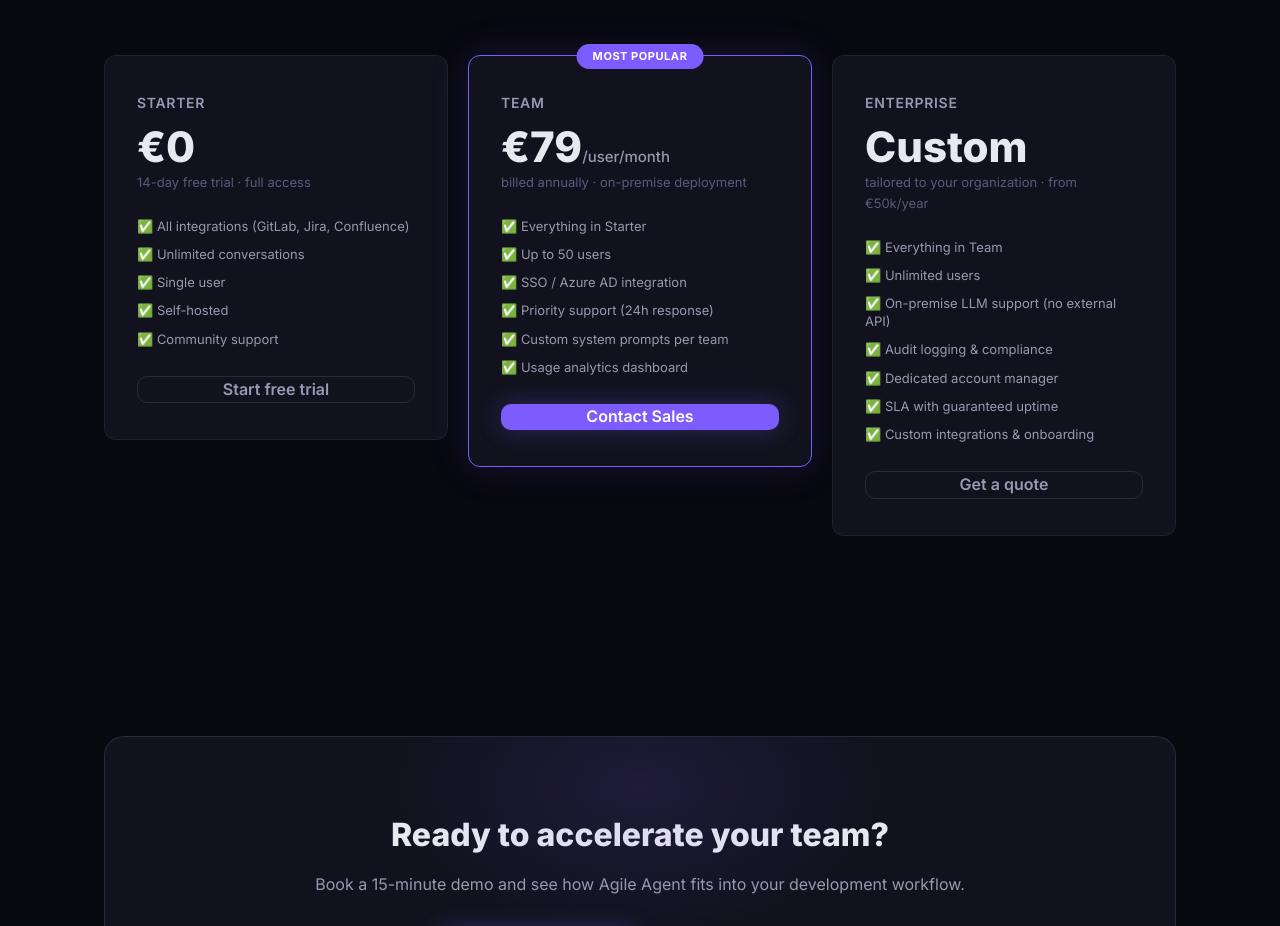
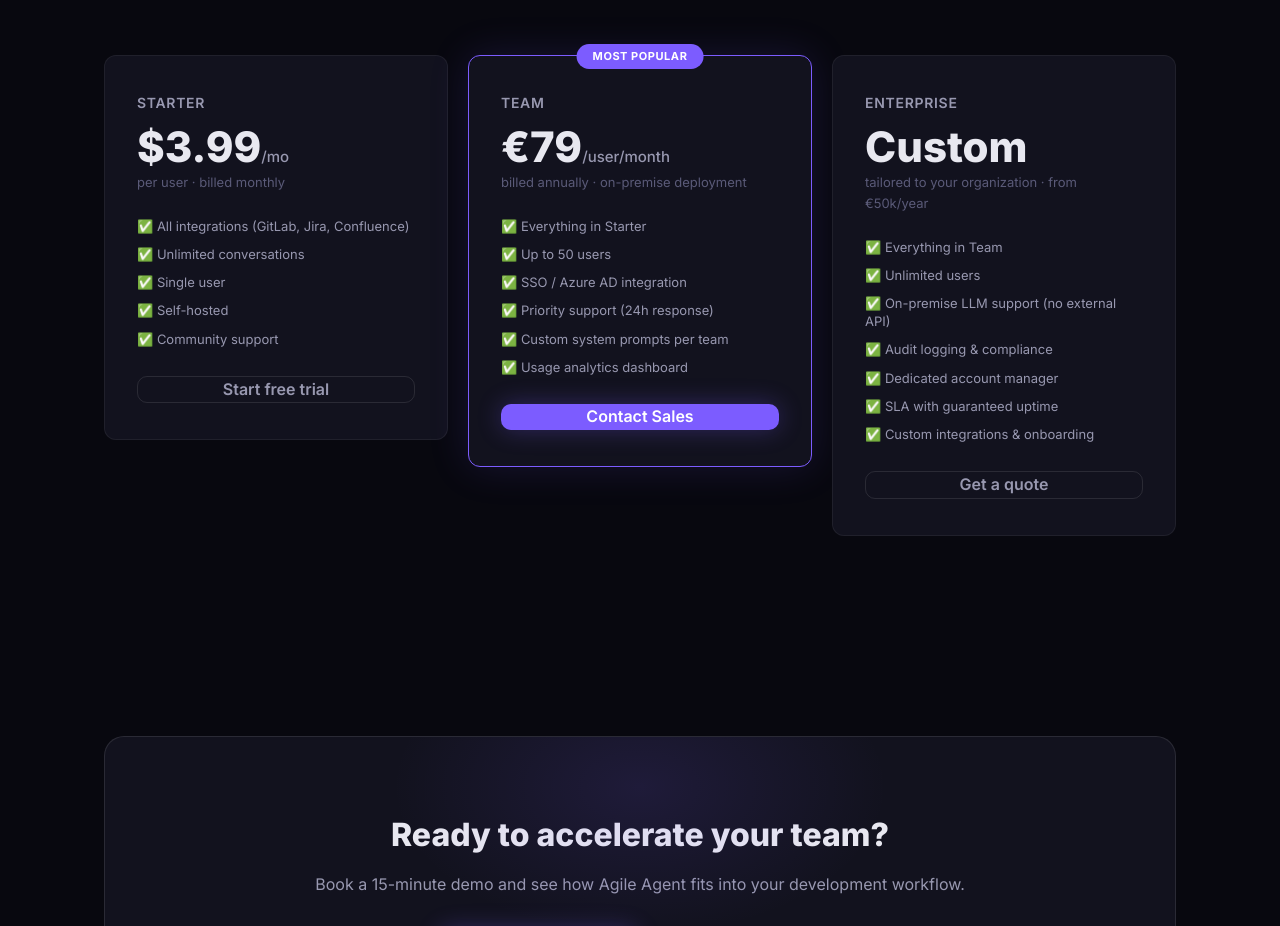
Before and after one commit to andreseloysv/agile-agent-landing, a Nuxt app: page / in a window 1280 px wide. Shown: the part 4480-5406 px from the top of the page. Built offline with nearby package versions, Linux system fonts and the light colour scheme.

Commit message:
Starter tier: .99/mo

```diff
--- a/app/app.vue
+++ b/app/app.vue
@@ -173,8 +173,8 @@
         <div class="pricing-grid">
           <div class="pricing-card">
             <div class="pricing-tier">Starter</div>
-            <div class="pricing-price">€0</div>
-            <div class="pricing-period">14-day free trial · full access</div>
+            <div class="pricing-price">$3.99<span>/mo</span></div>
+            <div class="pricing-period">per user · billed monthly</div>
             <ul class="pricing-features">
               <li>✅ All integrations (GitLab, Jira, Confluence)</li>
               <li>✅ Unlimited conversations</li>
```
